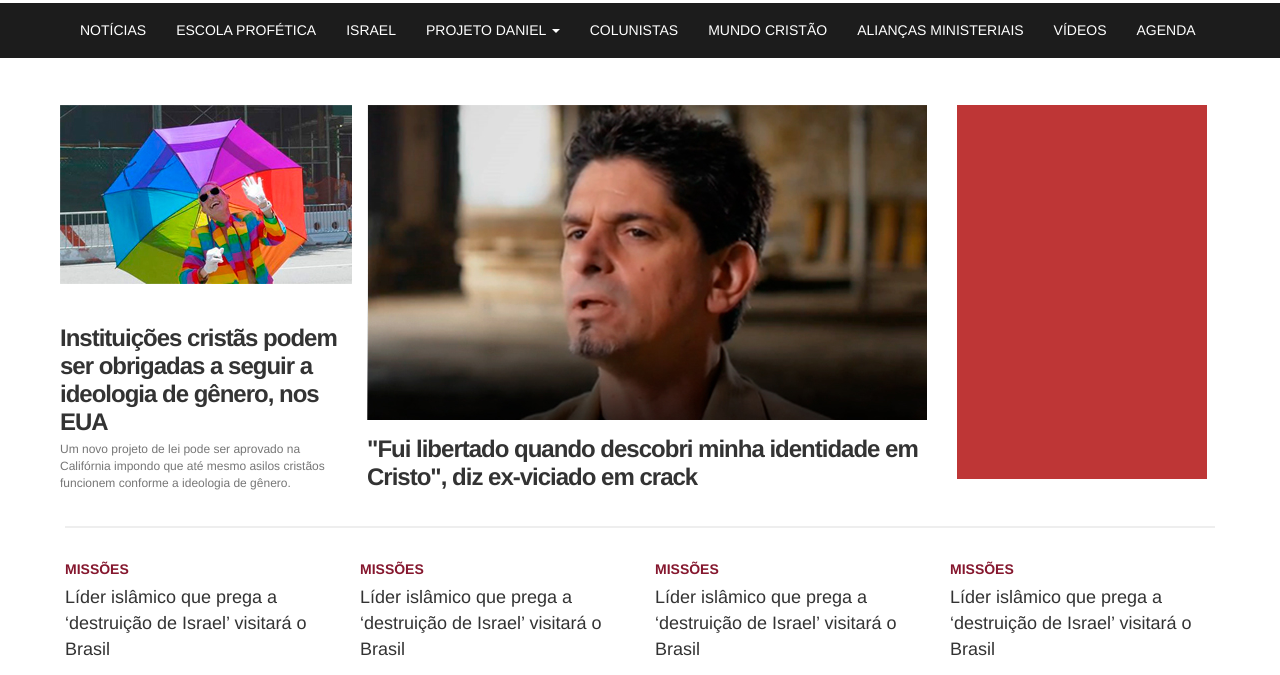
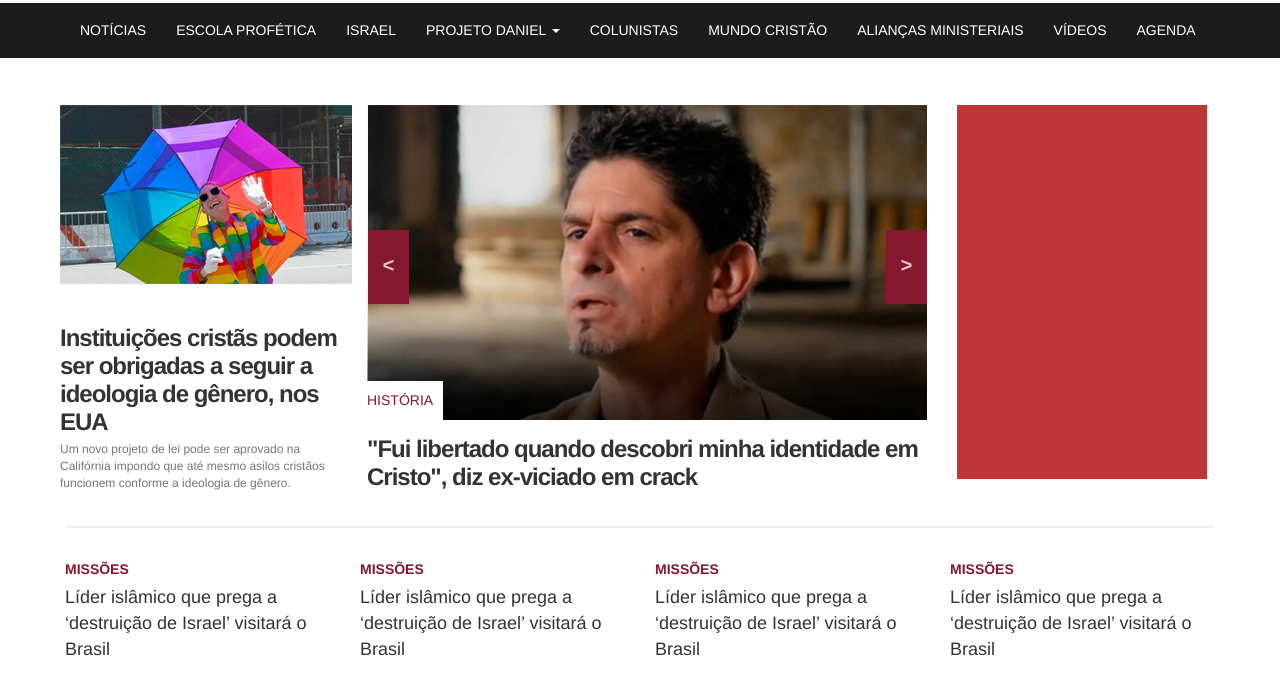
Before and after one commit to guimatos/ministerioengel, a plain HTML site: page index.html in a window 1280 px wide. Shown: the part 114-789 px from the top of the page. Drawn offline with nearby package versions, Linux system fonts and the light colour scheme.

Commit message:
Adicionado slick carrousel

```diff
--- a/css/styles.css
+++ b/css/styles.css
@@ -30,6 +30,7 @@ hr {
 .categoria {
     display: block;
     padding: 5px 10px;
+    width: 100px;
     font-size: 14px;
     text-align: center;
     background-color: #fff;
@@ -232,7 +233,15 @@ hr {
   height: 315px;
   overflow: hidden;
 }
-
+.middle-news-hat {
+  position: absolute;
+  display: block;
+  position: absolute;
+  top: 276px;
+  background: #fff;
+  padding: 10px 10px 10px 0;
+  color: #85172e;
+}
 .middle-news {
   margin-top: 15px;
 }
@@ -365,9 +374,9 @@ hr {
 .articles .christian-world .feature {
   border: unset;
 }
-.articles .christian-world  .feature .feature-img-pequena img {
-    width: 100px;
-    height: auto;
+.articles .christian-world .feature .feature-img-pequena img {
+  width: 100px;
+  height: auto;
 }
 .video .middle-news-img {
     height: unset;
@@ -586,3 +595,44 @@ hr {
 .grep-separator {
   padding: 0 15px;
 }
+
+.slick-next {
+  right: 15px;
+}
+.slick-prev {
+  left: 16px;
+}
+.slick-next, .slick-prev {
+  font-size: 0;
+  line-height: 0;
+  position: absolute;
+  top: 42%;
+  display: block;
+  width: 41px;
+  height: 74px;
+  padding: 0;
+  -webkit-transform: translate(0,-50%);
+  -ms-transform: translate(0,-50%);
+  transform: translate(0,-50%);
+  cursor: pointer;
+  color: transparent;
+  border: none;
+  outline: 0;
+  background: #85172e;
+  z-index: 999;
+}
+.slick-prev:before {
+  content: '<';
+  font-family: "Courier New", Courier, monospace;
+  color: #fff;
+  font-weight: bold;
+}
+.slick-next:before {
+  content: '>';
+  font-family: "Courier New", Courier, monospace;
+  font-weight: bold;
+  color: #fff;
+}
+.slick-next:focus, .slick-next:hover, .slick-prev:focus, .slick-prev:hover {
+  background: #85172e;
+}
--- a/index.html
+++ b/index.html
@@ -9,7 +9,10 @@
 
     <!-- Bootstrap -->
     <link href="https://maxcdn.bootstrapcdn.com/bootstrap/3.3.7/css/bootstrap.min.css" rel="stylesheet">
-    <link href="css/styles.css" rel="stylesheet">
+    <link rel="stylesheet" type="text/css" href="https://cdnjs.cloudflare.com/ajax/libs/slick-carousel/1.8.1/slick.min.css"/>
+    <link rel="stylesheet" href="https://cdnjs.cloudflare.com/ajax/libs/slick-carousel/1.8.1/slick-theme.min.css">
+
+    <link rel="stylesheet" type="text/css" href="css/styles.css"/>
 
     <!-- HTML5 shim and Respond.js for IE8 support of HTML5 elements and media queries -->
     <!-- WARNING: Respond.js doesn't work if you view the page via file:// -->
@@ -73,11 +76,34 @@
             <span class="first-news title">Instituições cristãs podem ser obrigadas a seguir a ideologia de gênero, nos EUA</span>
             <p class="news-resume">Um novo projeto de lei pode ser aprovado na Califórnia impondo que até mesmo asilos cristãos funcionem conforme a ideologia de gênero.</p>
           </div>
-          <div class="col-md-6">
-            <div class="middle-news-img">
-              <img src="img/img-2.jpg" alt="">
+          <div class="col-md-6 news-carrousel">
+            <div>
+              <div class="middle-news-img">
+                <img src="img/img-2.jpg" alt="">
+                <div class="middle-news-hat">
+                  <span>HISTÓRIA</span>
+                </div>
+              </div>
+              <span class="middle-news title">"Fui libertado quando descobri minha identidade em Cristo", diz ex-viciado em crack</span>
             </div>
-            <span class="middle-news title">"Fui libertado quando descobri minha identidade em Cristo", diz ex-viciado em crack</span>
+            <div>
+              <div class="middle-news-img">
+                <img src="img/img-2.jpg" alt="">
+                <div class="middle-news-hat">
+                  <span>GEOGRAFIA</span>
+                </div>
+              </div>
+              <span class="middle-news title">"Fui libertado quando descobri minha identidade em Cristo", diz ex-viciado em crack</span>
+            </div>
+            <div>
+              <div class="middle-news-img">
+                <img src="img/img-2.jpg" alt="">
+                <div class="middle-news-hat">
+                  <span>ISRAEL</span>
+                </div>
+              </div>
+              <span class="middle-news title">"Fui libertado quando descobri minha identidade em Cristo", diz ex-viciado em crack</span>
+            </div>
           </div>
           <div class="col-md-3" style="width: 265px;">
             <img src="img/img-3.jpg" alt="">
@@ -181,7 +207,7 @@
             </div>
           </div>
         </div>
-        <div class="row" style="margin-top: 33px;">
+        <div class="row" style="margin-top: 27px;">
           <div class="col-md-3">
             <span class="note-hat israel-color">MISSÕES</span>
             <span class="note-title">Líder islâmico que prega a ‘destruição de Israel’ visitará o Brasil</span>
@@ -415,38 +441,38 @@
               </h1>
             </div>
             <div class="row" style="padding-top: 30px;">
-              <div class="col-md-12 christian-world">
+              <div class="col-md-12 christian-world"  style="width:276px; padding: 0 5px;">
                 <span style="display:block; color:#999;">MISSÕES</span>
                 <div class="feature">
                   <div class="feature-img-pequena">
                     <img src="img/img-9.jpg" alt="Jerusalém">
                   </div>
                   <div class="feature-text">
-                    <span class="titulo">"Israel e seu povo testemunham a fidelidade de Deus"</span>
+                    <span class="titulo" style="font-size:14px;">"Israel e seu povo testemunham a fidelidade de Deus", diz vice-presidente dos EUA</span>
                   </div>
                   </div>
-                  <hr style="margin-top:-5px;margin-bottom:5px">
+                  <hr style="margin-top: -8px; margin-bottom: 5px;">
               </div>
-              <div class="col-md-12 christian-world">
+              <div class="col-md-12 christian-world"  style="width:276px; padding: 0 5px;">
                 <span style="display:block; color:#999;">MISSÕES</span>
                 <div class="feature">
                   <div class="feature-img-pequena">
                     <img src="img/img-9.jpg" alt="Jerusalém">
                   </div>
                   <div class="feature-text">
-                    <span class="titulo">"Israel e seu povo testemunham a fidelidade de Deus"</span>
+                    <span class="titulo" style="font-size:14px;">"Israel e seu povo testemunham a fidelidade de Deus", diz vice-presidente dos EUA</span>
                   </div>
                   </div>
-                  <hr style="margin-top:-5px;margin-bottom:5px">
+                  <hr style="margin-top: -8px; margin-bottom: 5px;">
               </div>
-              <div class="col-md-12 christian-world">
+              <div class="col-md-12 christian-world"  style="width:276px; padding: 0 5px;">
                 <span style="display:block; color:#999;">MISSÕES</span>
                 <div class="feature">
                   <div class="feature-img-pequena">
                     <img src="img/img-9.jpg" alt="Jerusalém">
                   </div>
                   <div class="feature-text">
-                    <span class="titulo">"Israel e seu povo testemunham a fidelidade de Deus"</span>
+                    <span class="titulo" style="font-size:14px;">"Israel e seu povo testemunham a fidelidade de Deus", diz vice-presidente dos EUA</span>
                   </div>
                   </div>
               </div>
@@ -531,5 +557,12 @@
     <!-- jQuery (necessary for Bootstrap's JavaScript plugins) -->
     <script src="https://ajax.googleapis.com/ajax/libs/jquery/1.12.4/jquery.min.js"></script>
     <script src="https://maxcdn.bootstrapcdn.com/bootstrap/3.3.7/js/bootstrap.min.js"></script>
+    <!-- <script type="text/javascript" src="//code.jquery.com/jquery-migrate-1.2.1.min.js"></script> -->
+    <script type="text/javascript" src="https://cdnjs.cloudflare.com/ajax/libs/slick-carousel/1.8.1/slick.min.js"></script>
+    <script>
+    $(document).ready(function(){
+      $('.news-carrousel').slick();
+    });
+  </script>
   </body>
 </html>
```
